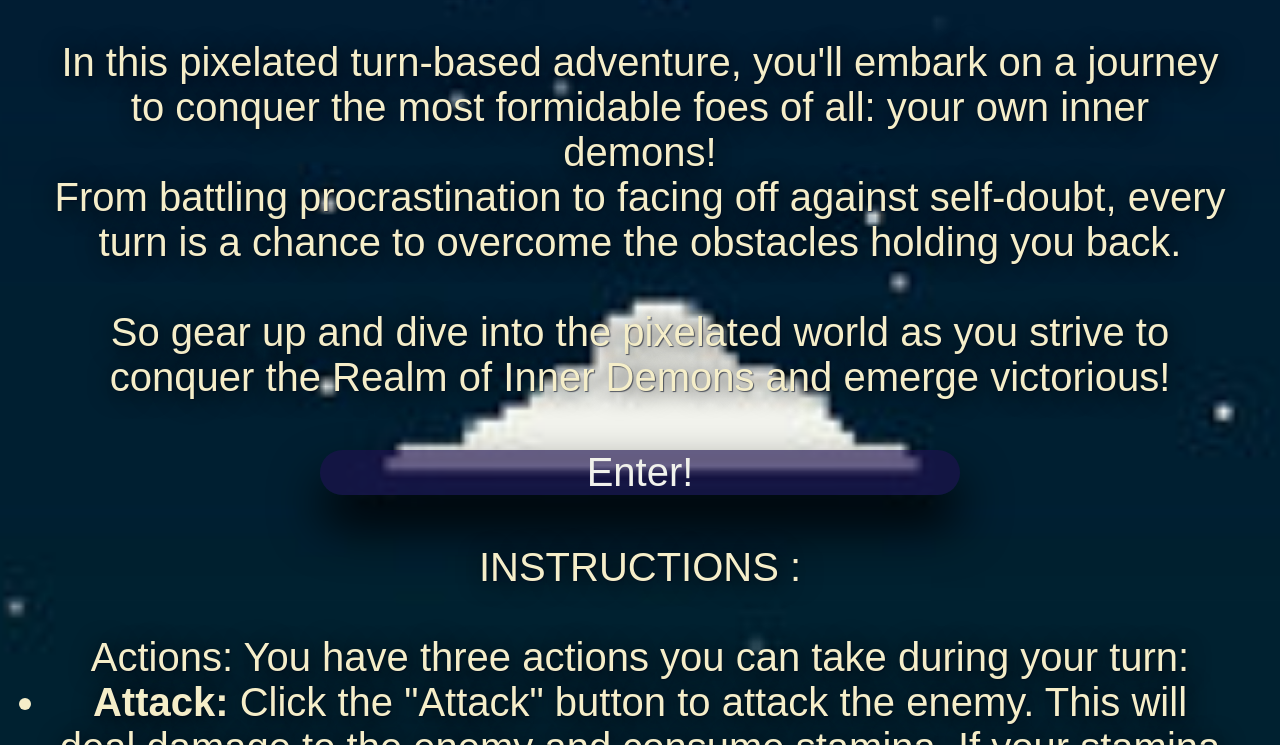
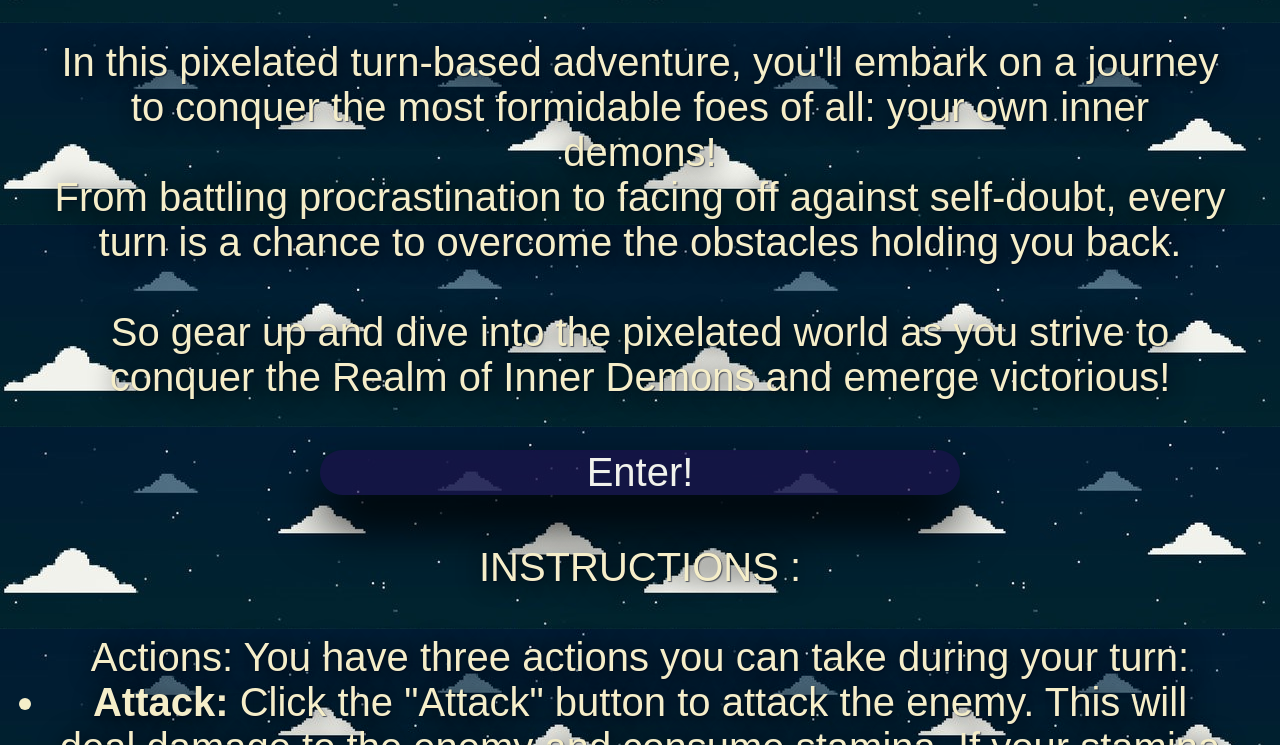
Before and after one commit to Byasar3/ts-game, a website built with Vite: page index.html in a window 1280 px wide. Shown: the part 179-924 px from the top of the page. Built offline with nearby package versions, Linux system fonts and the light colour scheme; a web font is replaced by a local one.

Commit message:
fixed loading page background

```diff
--- a/styles/style.scss
+++ b/styles/style.scss
@@ -45,6 +45,7 @@ main {
 .loading-screen {
   flex-direction: column;
   padding-bottom: 20%;
+  background-image: url(../assets/loading-page-clouds.jpg);
 
   &__heading {
     font-size: $extra-large-font;
```
Also changed, not shown: assets/loading-page-clouds.jpg (added), assets/loading-page-floor.jpg (added).
